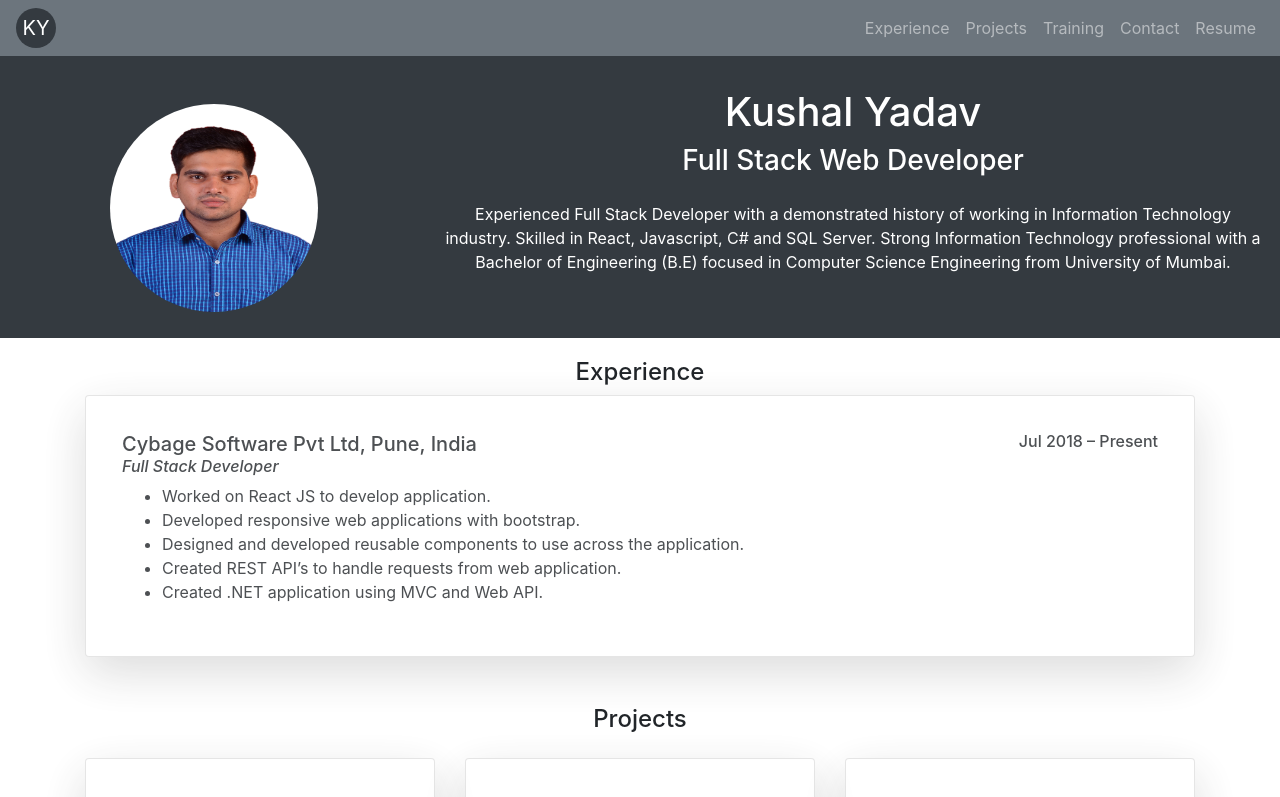
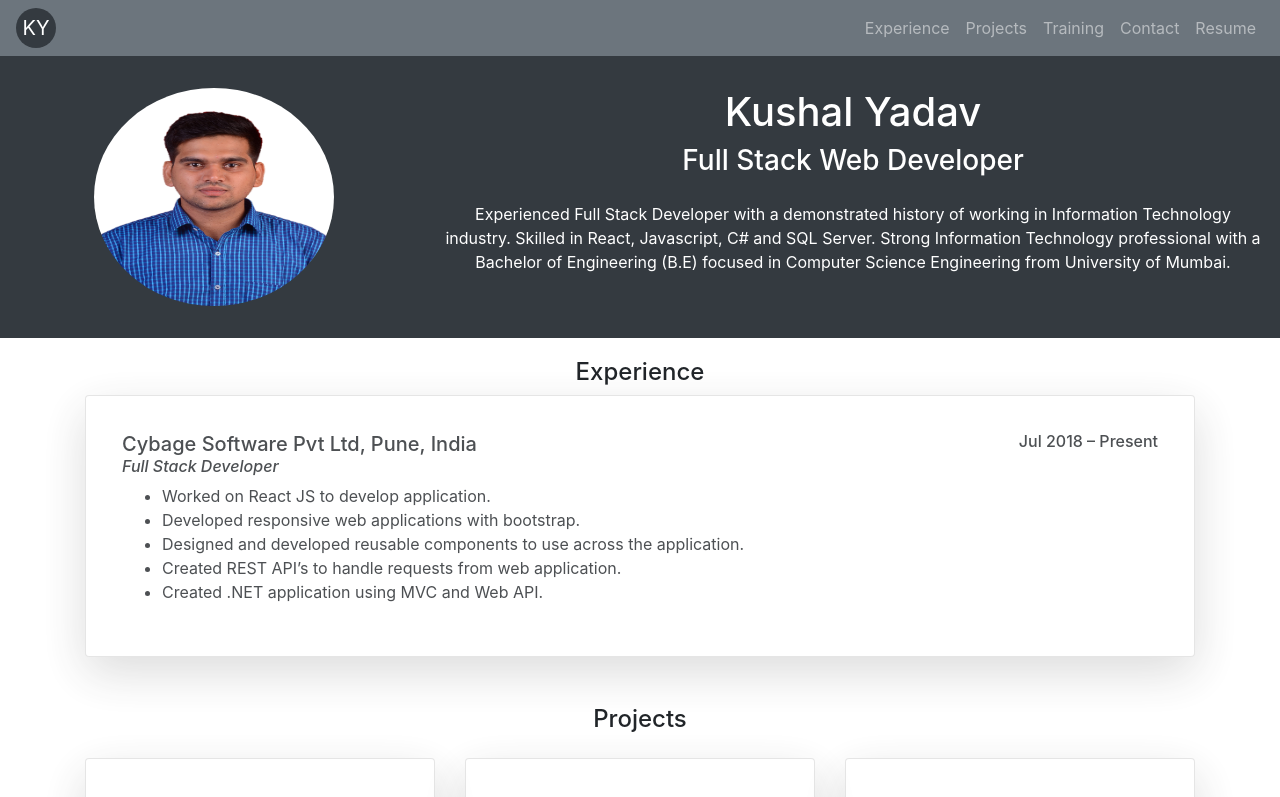
Before and after one commit to kushal-yadav/Kushal_Yadav_Portfolio, a React (Create React App) app: page / in a window 1280 px wide. Shown: the top 797 px of the page. Built offline with nearby package versions, Linux system fonts and the light colour scheme.

Commit message:
updated profile image

```diff
--- a/src/components/About.jsx
+++ b/src/components/About.jsx
@@ -10,7 +10,7 @@ export default class About extends React.Component {
           <Col md={4} className="p-3" style={{ height: "250px" }}>
             <img
               // className="h-100 p-1 bg-light" style={{ width: "160px" }}
-              className="img-fluid rounded-circle w-30 h-18 p-3"
+              className="img-fluid rounded-circle w-30 h-18 h-100"
               style={{ width: "15rem", height: "15rem" }}
               src={image}
             />
```
